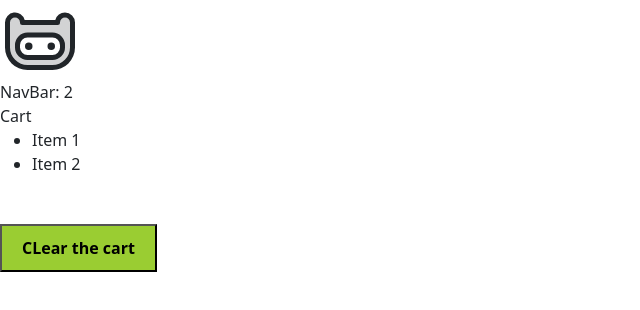
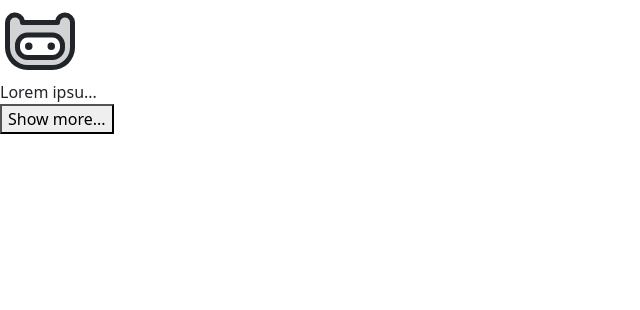
Before and after one commit to Multyjog/react-app, a React (Vite) app: page / in a window 1280 px wide. Shown: the top 310 px of the page, without its empty margins (0-640 px from the left). Built offline with nearby package versions, Linux system fonts and the light colour scheme.

Commit message:
- Expandable text components with props, events and state

```diff
--- a/src/App.tsx
+++ b/src/App.tsx
@@ -1,16 +1,36 @@
 // import { useState } from "react";
 // import InitialExamples from "./components/Examples/InitialExamples/InitialExamples";
-import SharingState from "./components/Examples/SharingState/SharingState";
+// import SharingState from "./components/Examples/SharingState/SharingState";
+import { useState } from "react";
+import ExpandableText from "./components/Examples/ExpandableText/ExpandableText";
 
 import { PiFinnTheHumanDuotone } from "react-icons/pi";
 
 function App() {
+  const [textCollapse, setTextCollapse] = useState(true);
   return (
     <div>
       {
         <>
           <PiFinnTheHumanDuotone size="80" />
-          <SharingState />
+          <ExpandableText
+            isCollapsed={textCollapse}
+            charsLimit={10}
+            toggleTextState={() => setTextCollapse(!textCollapse)}
+          >
+            Lorem ipsum dolor sit amet, consectetur adipisicing elit. Ipsam rem
+            sint, eveniet incidunt et autem enim culpa, repellendus iusto fugiat
+            tenetur possimus quidem blanditiis reiciendis assumenda ratione!
+            Quis quam, ipsum eligendi sed facilis totam quasi mollitia qui?
+            Veritatis alias totam accusantium velit reiciendis deserunt ex neque
+            aut laudantium eius nobis mollitia dolor, repellat omnis at nisi
+            quaerat ea obcaecati maiores eum, distinctio tempora doloribus
+            ratione optio? Dicta sed iste suscipit illum, quam repellendus porro
+            accusamus vero nesciunt fuga delectus eius doloribus culpa tempora
+            ex iusto deserunt? Quia enim placeat, quidem optio, totam sint eos
+            numquam tenetur consequatur, omnis aut quae.
+          </ExpandableText>
+          {/* <SharingState /> */}
           {/* <InitialExamples /> */}
         </>
       }
--- /dev/null
+++ b/src/components/Examples/ExpandableText/ExpandableText.tsx
@@ -0,0 +1,25 @@
+interface IProps {
+  charsLimit?: number;
+  isCollapsed: boolean;
+  children: string;
+  toggleTextState: () => void;
+}
+const ExpandableText = ({
+  charsLimit = 20,
+  isCollapsed,
+  children,
+  toggleTextState,
+}: IProps) => {
+  if (children.length <= charsLimit) return <div>{children}</div>;
+  const text = isCollapsed ? children.slice(0, charsLimit) : children;
+  return (
+    <>
+      <div>{isCollapsed ? `${text}...` : text}</div>
+      <button onClick={toggleTextState}>
+        {isCollapsed ? "Show more..." : "Show less"}
+      </button>
+    </>
+  );
+};
+
+export default ExpandableText;
```
